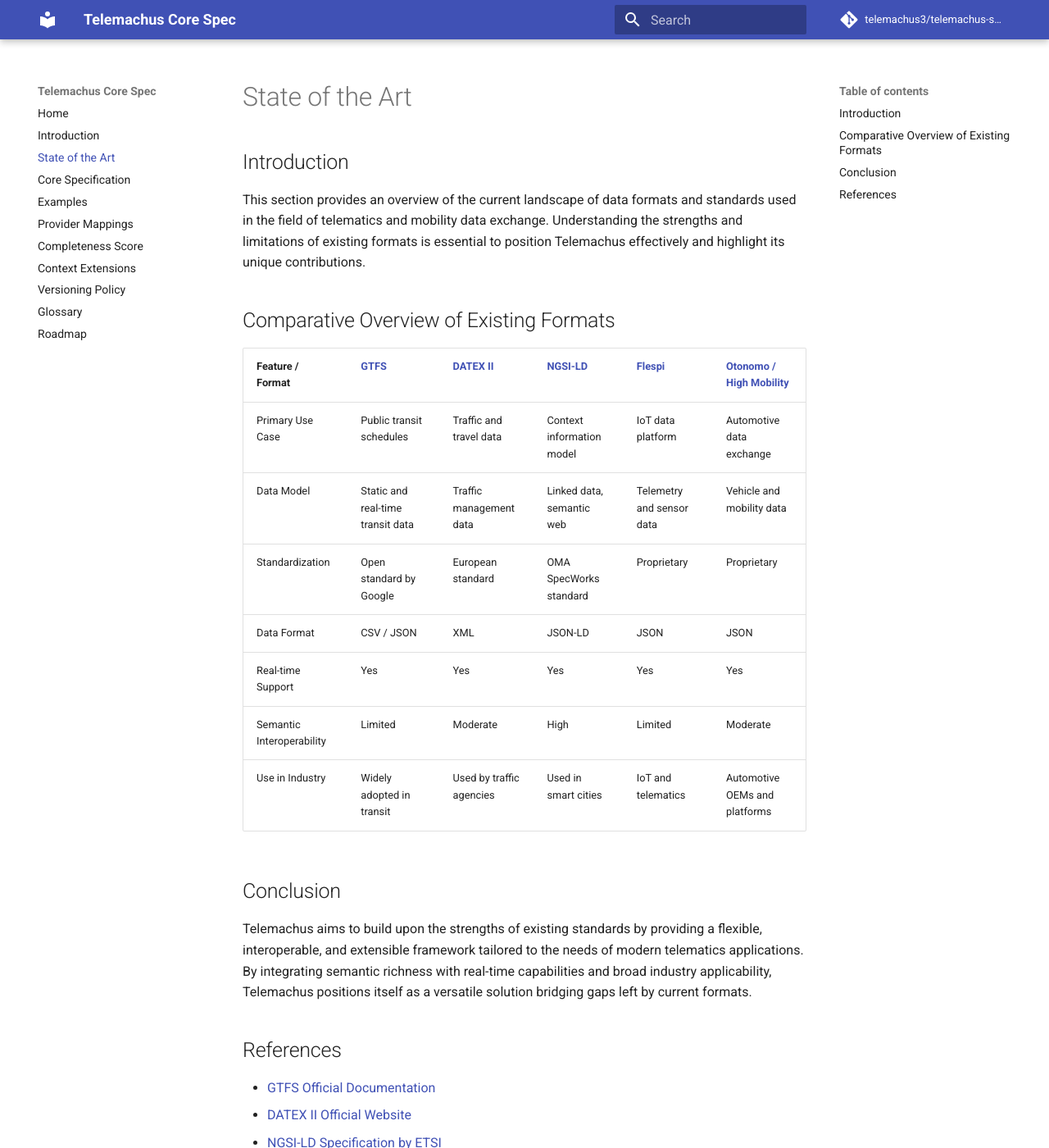
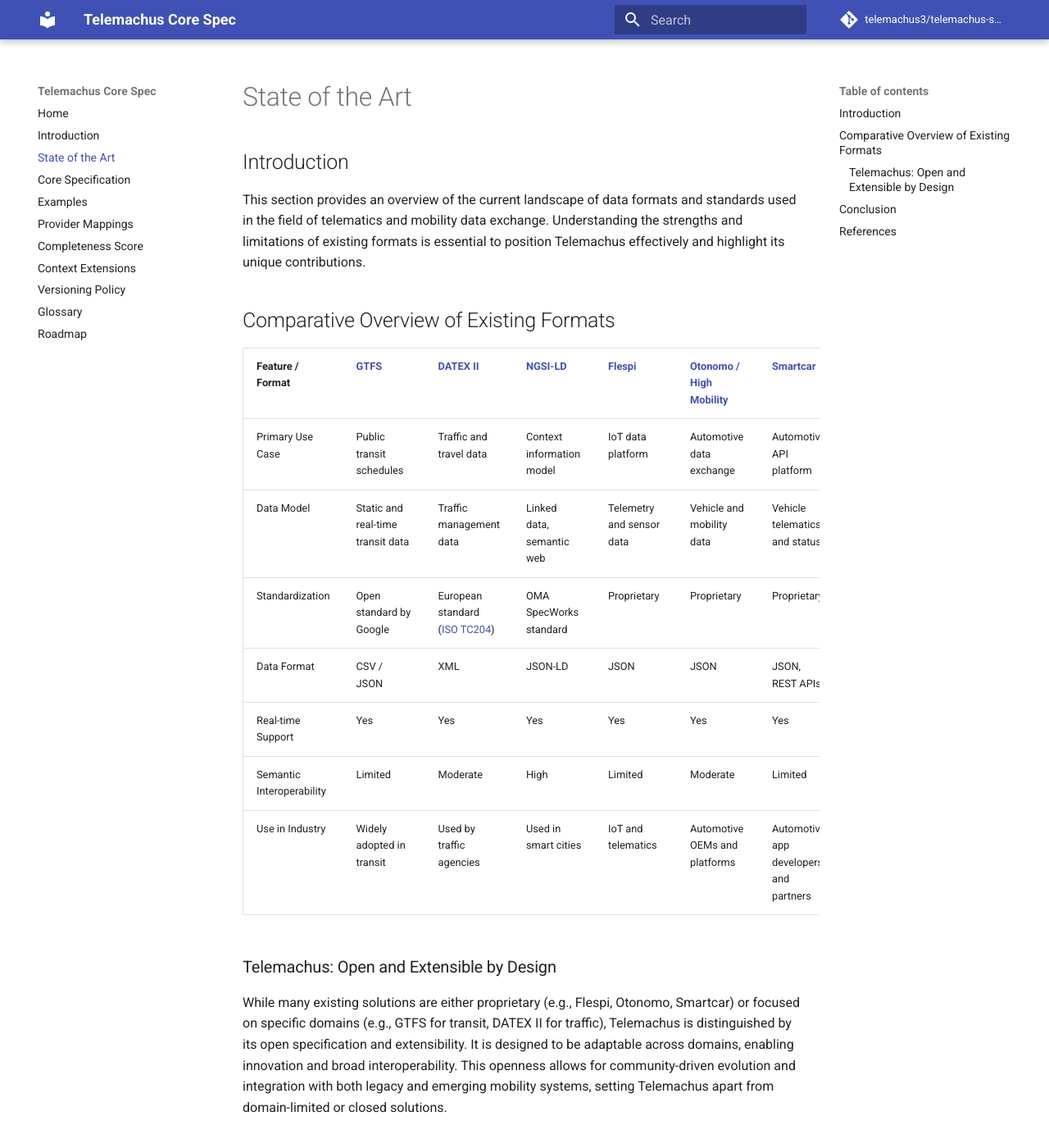
Before and after one commit to telemachus3/telemachus-spec, an MkDocs documentation site: the page built from docs/02_state_of_the_art.md, in a window 1280 px wide and 1400 px high. Shown: the whole window at 82% size. Built offline with MkDocs 1.6.1 and Material for MkDocs 9.7.7, drawn with Linux system fonts in a browser that asks for light colours; comment, search, counter and statistics services are not loaded; some of the changed text lies outside the part shown.

Commit message:
add more details to state of the art section

```diff
--- a/docs/02_state_of_the_art.md
+++ b/docs/02_state_of_the_art.md
@@ -6,19 +6,24 @@
 
 ## Comparative Overview of Existing Formats
 
-| Feature / Format       | [GTFS](https://developers.google.com/transit/gtfs)                      | [DATEX II](https://datex2.eu/)                 | [NGSI-LD](https://www.etsi.org/standards/ngsi-ld)                  | [Flespi](https://flespi.io/)                   | [Otonomo / High Mobility](https://otonomo.io/)  |
-|-----------------------|---------------------------|--------------------------|--------------------------|--------------------------|--------------------------|
-| Primary Use Case       | Public transit schedules  | Traffic and travel data  | Context information model| IoT data platform        | Automotive data exchange |
-| Data Model            | Static and real-time transit data | Traffic management data | Linked data, semantic web | Telemetry and sensor data| Vehicle and mobility data|
-| Standardization       | Open standard by Google   | European standard        | OMA SpecWorks standard    | Proprietary              | Proprietary              |
-| Data Format           | CSV / JSON                | XML                      | JSON-LD                  | JSON                     | JSON                     |
-| Real-time Support     | Yes                       | Yes                      | Yes                      | Yes                      | Yes                      |
-| Semantic Interoperability | Limited               | Moderate                 | High                     | Limited                  | Moderate                 |
-| Use in Industry       | Widely adopted in transit | Used by traffic agencies | Used in smart cities      | IoT and telematics       | Automotive OEMs and platforms|
+| Feature / Format       | [GTFS](https://developers.google.com/transit/gtfs)                      | [DATEX II](https://datex2.eu/)                 | [NGSI-LD](https://www.etsi.org/standards/ngsi-ld)                  | [Flespi](https://flespi.io/)                   | [Otonomo / High Mobility](https://otonomo.io/)  | [Smartcar](https://smartcar.com/)               |
+|-----------------------|---------------------------|--------------------------|--------------------------|--------------------------|--------------------------|--------------------------|
+| Primary Use Case       | Public transit schedules  | Traffic and travel data  | Context information model| IoT data platform        | Automotive data exchange | Automotive API platform  |
+| Data Model            | Static and real-time transit data | Traffic management data | Linked data, semantic web | Telemetry and sensor data| Vehicle and mobility data| Vehicle telematics and status|
+| Standardization       | Open standard by Google   | European standard ([ISO TC204](https://www.iso.org/committee/54706.html))        | OMA SpecWorks standard    | Proprietary              | Proprietary              | Proprietary              |
+| Data Format           | CSV / JSON                | XML                      | JSON-LD                  | JSON                     | JSON                     | JSON, REST APIs          |
+| Real-time Support     | Yes                       | Yes                      | Yes                      | Yes                      | Yes                      | Yes                      |
+| Semantic Interoperability | Limited               | Moderate                 | High                     | Limited                  | Moderate                 | Limited                  |
+| Use in Industry       | Widely adopted in transit | Used by traffic agencies | Used in smart cities      | IoT and telematics       | Automotive OEMs and platforms| Automotive app developers and partners|
+
+### Telemachus: Open and Extensible by Design
+
+While many existing solutions are either proprietary (e.g., Flespi, Otonomo, Smartcar) or focused on specific domains (e.g., GTFS for transit, DATEX II for traffic), Telemachus is distinguished by its open specification and extensibility. It is designed to be adaptable across domains, enabling innovation and broad interoperability. This openness allows for community-driven evolution and integration with both legacy and emerging mobility systems, setting Telemachus apart from domain-limited or closed solutions.
 
 ## Conclusion
 
 Telemachus aims to build upon the strengths of existing standards by providing a flexible, interoperable, and extensible framework tailored to the needs of modern telematics applications. By integrating semantic richness with real-time capabilities and broad industry applicability, Telemachus positions itself as a versatile solution bridging gaps left by current formats.
+
 
 ## References
 
@@ -28,3 +33,5 @@
 - [Flespi IoT Platform](https://flespi.io/)
 - [Otonomo Automotive Data Platform](https://otonomo.io/)
 - [High Mobility Developer Portal](https://high-mobility.com/)
+- [Smartcar Platform](https://smartcar.com/)
+- [ISO TC204: Intelligent transport systems](https://www.iso.org/committee/54706.html)
```
